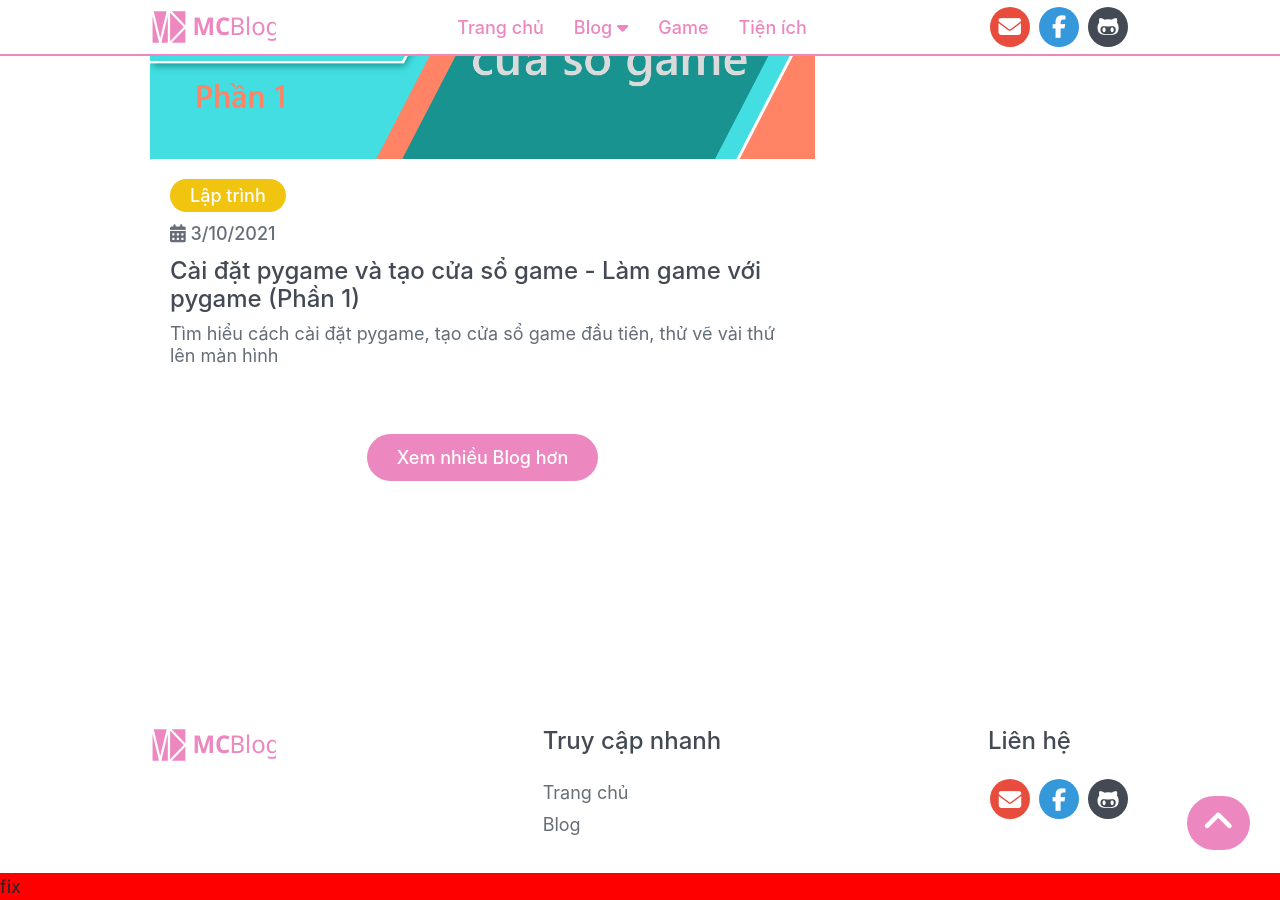
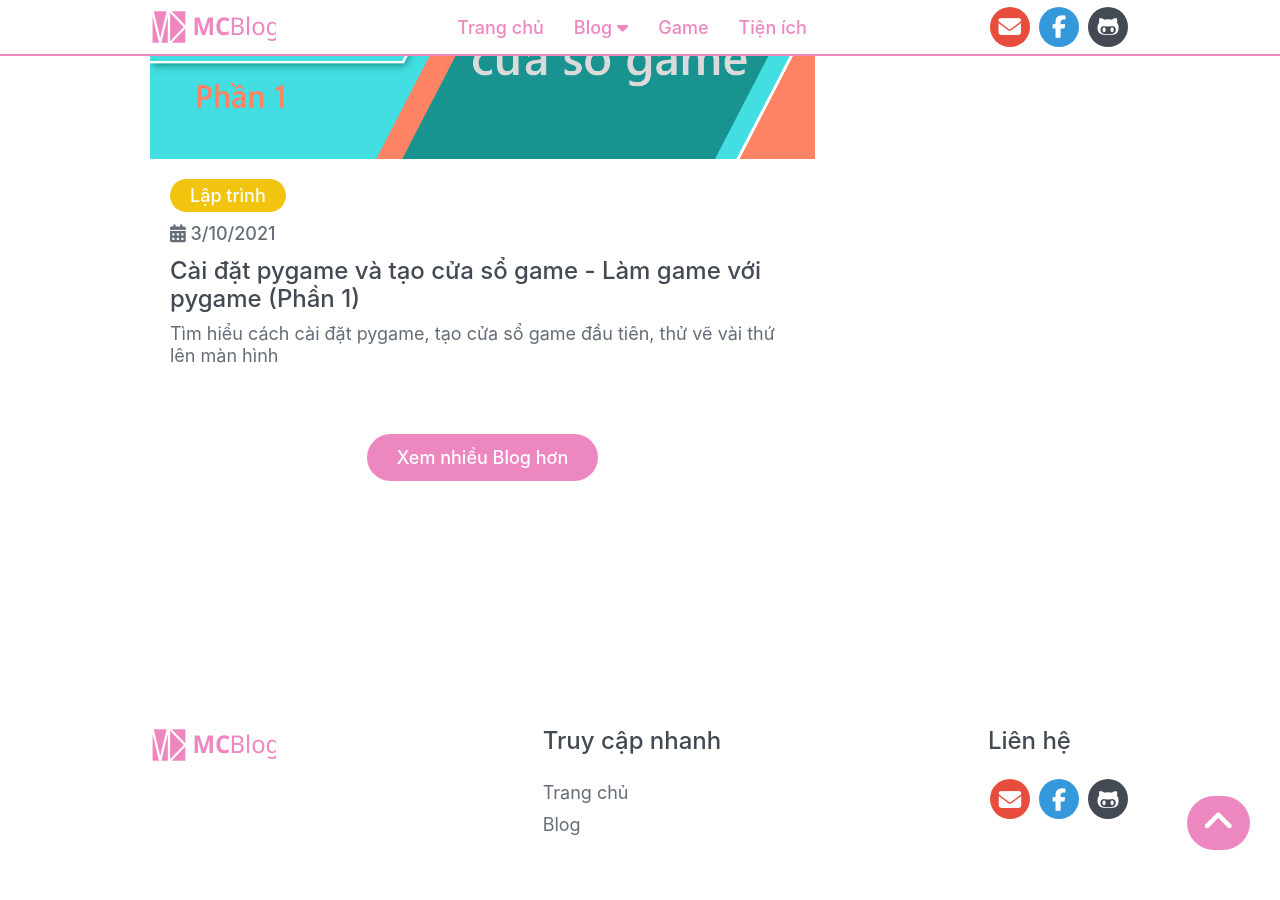
Before and after one commit to thinhtrai1/thinhtrai1.github.io, a Jekyll site: the page built from index.html, in a window 1280 px wide and 900 px high, scrolled down 1346 px. Built offline with Jekyll 4.4.1, drawn with Linux system fonts in a browser that asks for light colours; nearby versions of some CDN libraries; after the commit the page ends 2219 px from its top, so only the background shows below that.

Commit message:
Update default.html

```diff
--- a/_layouts/default.html
+++ b/_layouts/default.html
@@ -11,20 +11,12 @@
 	<link rel="stylesheet" type="text/css" href="{{site.url}}/assets/css/styles.css">
 	<script src="https://kit.fontawesome.com/6aa8c5054e.js" crossorigin="anonymous"></script>
 	<title>{{page.title}}</title>
-	<style type="text/css">
-		#fixscroll {
-			background: red;
-		}
-	</style>
 </head>
 <body onmousemove="fix()">
 	{% include header.html %}
 	{{ content }}
 	{% include footer.html %}
 	<a href="#" class="m-btn btn-to-top"><i class="fas fa-angle-up fa-2x"></i></a>
-	<div id="fixscroll">
-		fix
-	</div>
 	<script src="{{site.url}}/assets/js/main.js"></script>
 	<script type="text/javascript">
 		function fix() {
```
